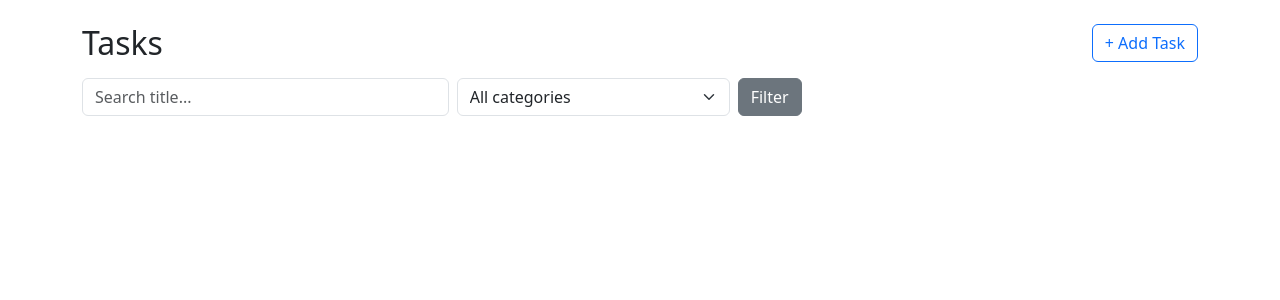
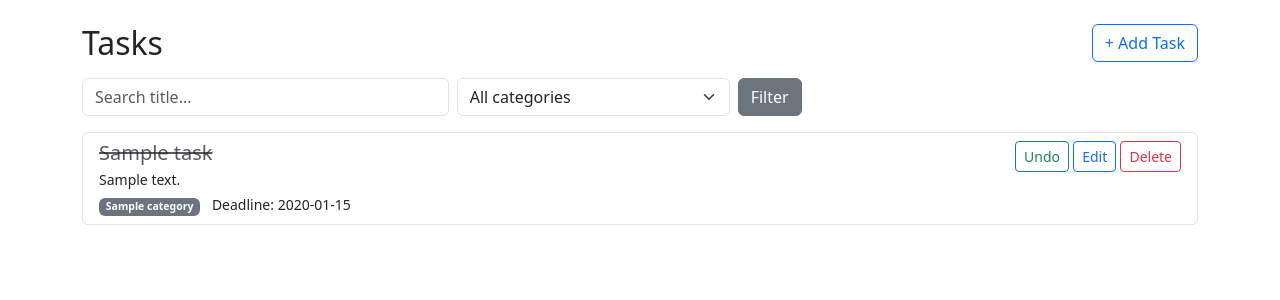
Before and after one commit to Eltaf-azizi/Custom-Task-Manager, a Flask app: page / in a window 1280 px wide. Shown: the part 56-356 px from the top of the page. Run offline with Flask 3, Linux system fonts and the light colour scheme; tables that the repository leaves empty hold one stand-in row (values such as "Sample post").

Commit message:
working on the div, paragraphs etc

```diff
--- a/app/templates/index.html
+++ b/app/templates/index.html
@@ -28,6 +28,36 @@
 {% if tasks %}
   <div class="list-group">
     {% for t in tasks %}
+      <div class="list-group-item list-group-item-action mb-2">
+        <div class="d-flex w-100 justify-content-between align-items-start">
+          <div class="me-3">
+            <h5 class="mb-1 {% if t.completed %}text-decoration-line-through text-muted{% endif %}">
+              {{ t.title }}
+            </h5>
+            <p class="mb-1 small">{{ t.description or "" }}</p>
+            <p class="mb-0 small">
+              {% if t.category %}<span class="badge bg-secondary">{{ t.category.name }}</span>{% endif %}
+              {% if t.deadline %}
+                <span class="ms-2">Deadline: {{ t.deadline.strftime('%Y-%m-%d') }}</span>
+              {% endif %}
+            </p>
+          </div>
+
+          <div class="text-end">
+            <form method="post" action="{{ url_for('toggle_task', task_id=t.id) }}" style="display: inline;">
+              <button class="btn btn-sm btn-outline-success" title="Toggle complete" type="submit">
+                {% if t.completed %}Undo{% else %}Done{% endif %}
+              </button>
+            </form>
+
+            <a class="btn btn-sm btn-outline-primary" href="{{ url_for('edit_task', task_id=t.id) }}">Edit</a>
+
+            <form method="post" action="{{ url_for('delete_task', task_id=t.id) }}" style="display: inline;" onsubmit="return confirm('Delete this task?');">
+              <button class="btn btn-sm btn-outline-danger">Delete</button>
+            </form>
+          </div>
+        </div>
+      </div>
     {% endfor %}
   </div>
 {% else %}
```
